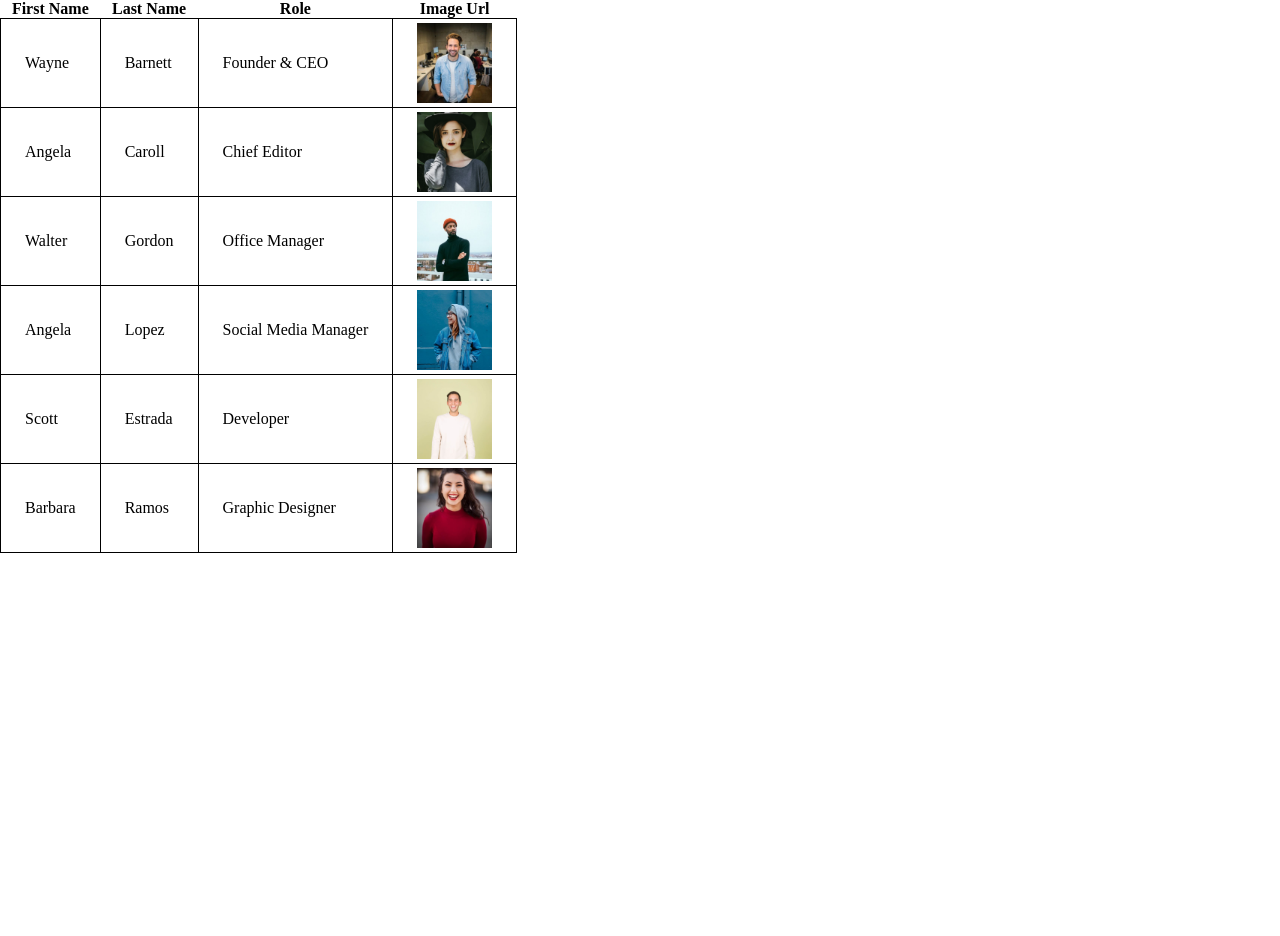
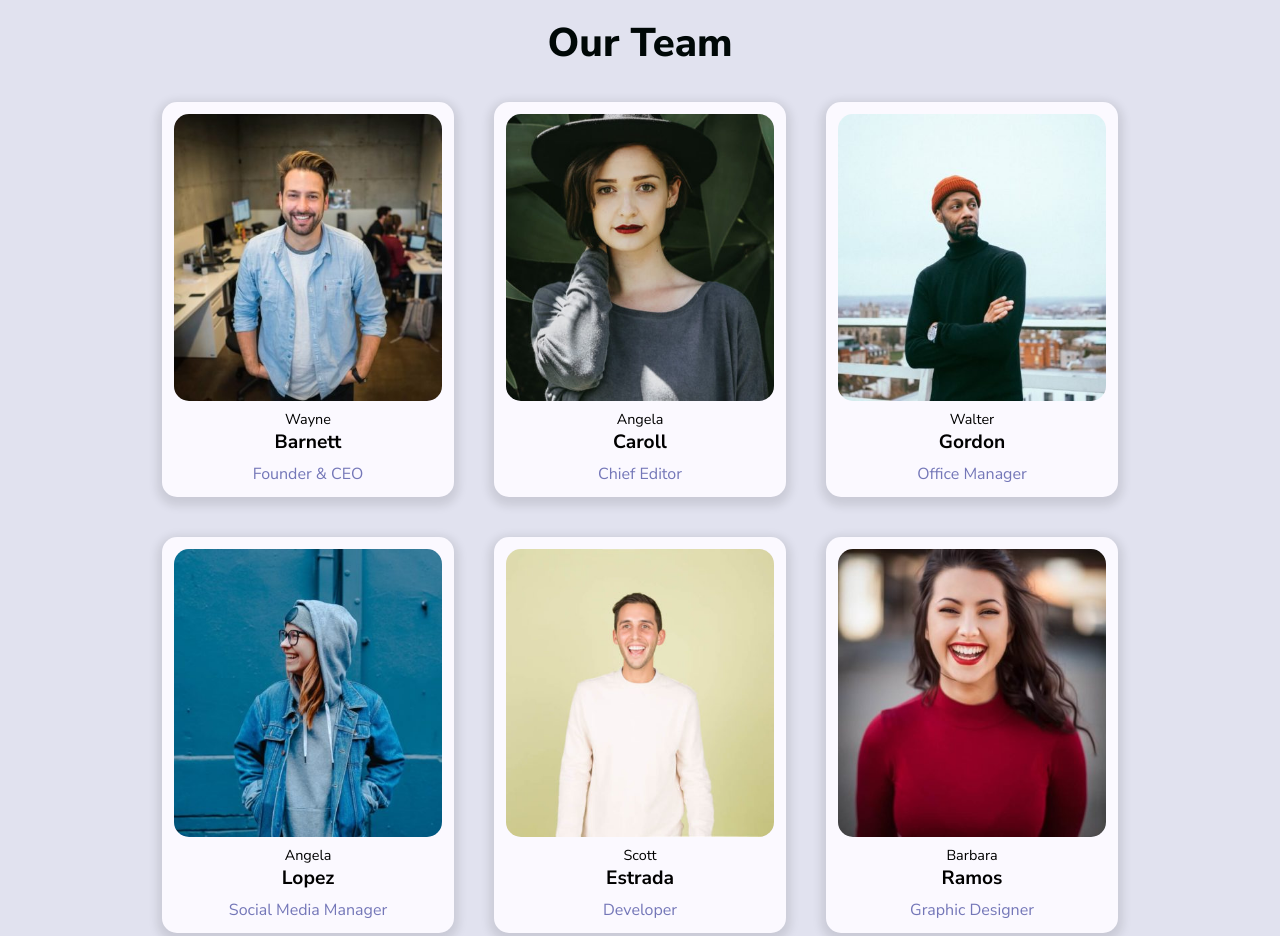
Before and after one commit to SalvatoreCapano/js-our-team, a plain HTML site: page Bonus 2/index.html in a window 1280 px wide. Shown: the top 936 px of the page. Before the commit the page ends 800 px from the top, so only its background shows below. Drawn offline with Linux system fonts and the light colour scheme.

Commit message:
Completato Bonus 2

```diff
--- a/Bonus 2/css/style.css
+++ b/Bonus 2/css/style.css
@@ -1,4 +1,4 @@
-/* BONUS 1*/
+/* BONUS 2*/
 /* CSS RESET*/
 * {
     margin: 0;
@@ -6,16 +6,95 @@
     box-sizing: border-box;
 }
 
-table {
-    border-collapse: collapse;
+body {
+    font-family: 'Nunito Sans', sans-serif;
+
+    background-color: #e1e2ef;
 }
 
-td {
-    padding: 0.25rem 1.5rem;
-    border: 1px solid black;
+.container {
+    max-width: 1200px;
+    padding: 1rem;
+    margin: 0 auto;
+}
+
+.container > h1 {
+    text-align: center;
+    font-size: 2.5rem;
+    font-weight: 800;
+    color: #000807;
+
+    margin-bottom: 1rem;
+}
+
+.cardsContainer {
+    display: flex;
+    justify-content: center;
+    flex-wrap: wrap;
+    gap: 2.5rem;
+
+    padding: 1rem;
+}
+
+.card {
+    width: calc((100% - 5rem - 180px) / 3);
+    max-width: 420px;
+
+    display: flex;
+    flex-direction: column;
+    align-items: center;
+
+    padding: 0.75rem;
+
+    border-radius: 15px;
+    box-shadow: 0px 4px 10px 5px rgba(0, 0, 0, 0.1);
+    background-color: #FBF9FF;
+}
+
+.card .cardImg {
+    order: 1;
+    margin-bottom: 0.5rem;
 }
 
 img {
     display: block;
-    max-height: 80px;
+    width: 100%;
+
+    object-fit: cover;
+    margin: 0 auto;
+
+    border-radius: 15px;
 }
+
+.card .cardFirstName {
+    order: 2;
+    font-size: 0.9rem;
+}
+
+.card .cardLastName {
+    order: 3;
+
+    font-size: 1.2rem;
+    font-weight: bold;
+
+    margin-bottom: 0.5rem;
+}
+
+.card .cardRole {
+    order: 4;
+    color: #7477b8;
+}
+
+
+/* MEDIA QUERIES */
+@media screen and (max-width: 1000px){
+    .card {
+        width: calc((100% - 2.5rem) / 2);
+    }
+}
+
+@media screen and (max-width: 650px){
+    .card {
+        width: 100%;
+    }
+}
--- a/Bonus 2/index.html
+++ b/Bonus 2/index.html
@@ -6,6 +6,11 @@
     <meta name="viewport" content="width=device-width, initial-scale=1.0">
     <title>Our Team | Bonus 2</title>
 
+    <!-- Font -->
+    <link rel="preconnect" href="https://fonts.googleapis.com">
+    <link rel="preconnect" href="https://fonts.gstatic.com" crossorigin>
+    <link href="https://fonts.googleapis.com/css2?family=Nunito+Sans:wght@300;400;600;700;800&display=swap" rel="stylesheet">
+
     <!-- CSS -->
     <link rel="stylesheet" href="css/style.css">
 </head>
@@ -13,17 +18,11 @@
 
     <div class="container">
 
-        <table id="membersTable">
+        <h1>Our Team</h1>
 
-            <!-- Intestazioni colonne -->
-            <tr>
-                <th>First Name</th>
-                <th>Last Name</th>
-                <th>Role</th>
-                <th>Image Url</th>
-            </tr>
+        <div class="cardsContainer">
 
-        </table>
+        </div> <!-- /cardsContainer-->
 
     </div> <!-- /container-->
 
--- a/Bonus 2/js/script.js
+++ b/Bonus 2/js/script.js
@@ -51,51 +51,39 @@ const team = [
     }
 ];
 
-// Stampa dati membri del team in console
-// Itera gli elementi dell'array
-for (let i = 0; i < team.length; i++) {
-
-    console.log (`Member n. ${i+1}`);
-
-    // Stampa tutte le proprieta' dell'oggetto corrente
-    for (let key in team[i]) {
-        console.log (`${key}: ${team[i][key]}`);
-    }
-
-    console.log ("--------------");
-
-}
-
 // Stampa sul DOM le informazioni dei membri
-const table = document.querySelector("#membersTable");
+const cardsContainer = document.querySelector(".cardsContainer");
 
 // Itera gli elementi dell'array
 for (let i = 0; i < team.length; i++) {
 
-    // Crea una nuova riga per la tabella
-    const newRow = document.createElement("tr");
+    // Crea una nuova card
+    const newCard = document.createElement("div");
+    newCard.classList.add("card");
 
     // Stampa tutte le proprieta' dell'oggetto corrente
     for (let key in team[i]) {
 
-        // Crea una nuova cella della tabella
-        const newInfo = document.createElement("td");
+        const newInfo = document.createElement("div");
+        newInfo.innerText = team[i][key];
 
-        if (key != "Image Url") {
-            newInfo.innerText = team[i][key];
+        if (key == "First Name") {
+            newInfo.classList.add("cardFirstName");
         }
-        else {
-            newInfo.innerHTML = `<img src="img/${team[i][key]}" alt="">`;
+        else if (key == "Last Name") {
+            newInfo.classList.add("cardLastName");
+        }
+        else if (key == "Role") {
+            newInfo.classList.add("cardRole");
+        }
+        else if (key == "Image Url") {
+            newInfo.innerHTML = `<img src="img/${team[i][key]}">`;
+            newInfo.classList.add("cardImg");
         }
 
-        // Scrive nella nuova cella il dato
-
-        // Aggiunge la nuova cella alla riga
-        newRow.append(newInfo);
-
-    }
+        newCard.append(newInfo);
+    } //Fine for...in
 
     // Aggiunge la nuova riga alla tabella
-    table.append(newRow);
-
-}
+    cardsContainer.append(newCard);
+} //Fine for
```
